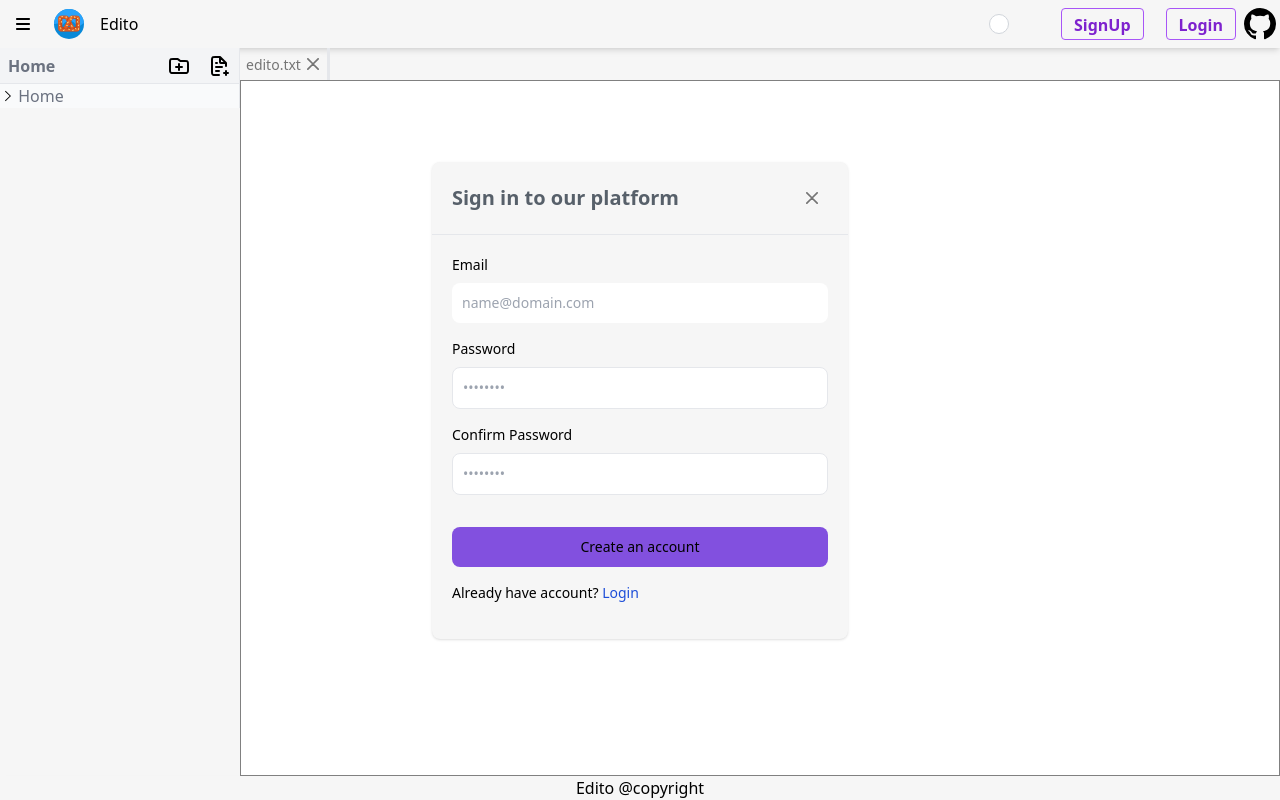
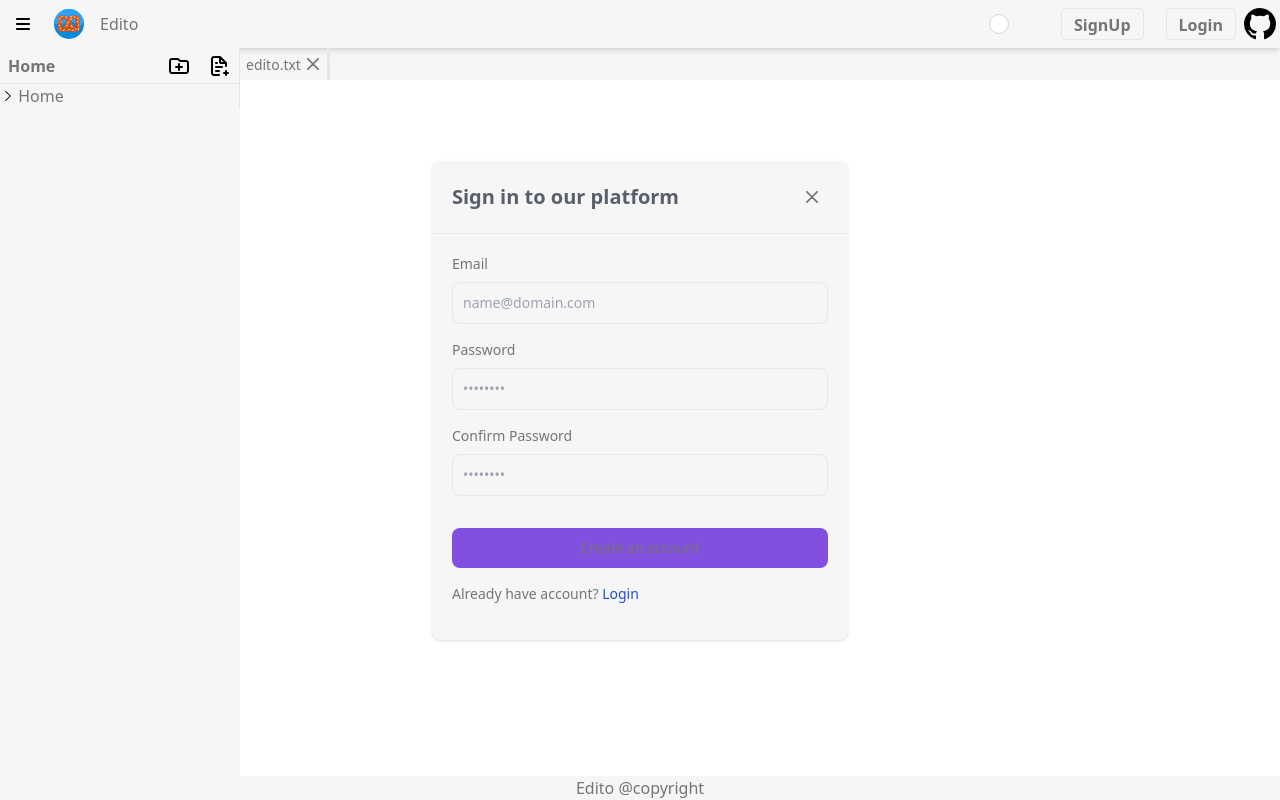
Before and after one commit to Nirajsah17/edito, a React (Create React App) app: page / in a window 1280 px wide. Both pictures are taken after a click on the button "SignUp". Built offline with nearby package versions, Linux system fonts and the light colour scheme; the HTML template or start-up script is replaced by a standard one.

Commit message:
Dark and Light mode updated

```diff
--- a/src/components/File.js
+++ b/src/components/File.js
@@ -1,6 +1,6 @@
 const File = ({ name , uuid, activeFile}) => (
-  <div className={uuid === activeFile?.id ? " px-0.5 my-1 border border-slate-400 cursor-pointer bg-slate-200": "px-0.5 my-1 cursor-pointer hover:bg-slate-200"} data-file={uuid} data-name={name}>
-    <span className="text-sm" data-file={uuid} data-name={name}>{name}</span>
+  <div className={uuid === activeFile?.id ? "p-1 my-1 border border-b cursor-pointer bg-bg-overlay hover:bg-bg-overlay": "p-1 my-1 cursor-pointer hover:bg-bg-overlay"} data-file={uuid} data-name={name} title={name}>
+    <span className="text-sm" data-file={uuid} data-name={name} title={name}>{name}</span>
   </div>
 );
 
--- a/src/components/Footer.js
+++ b/src/components/Footer.js
@@ -3,7 +3,7 @@ import UserContext from "../lib/UserContext.js";
 
 function Footer() {
   return (
- <div className="flex flex-row justify-center items-center shadow-md">
+ <div className="flex flex-row justify-center items-center shadow-md text-fg-default">
    Edito @copyright
  </div>
   );
--- a/src/components/MainBody.js
+++ b/src/components/MainBody.js
@@ -97,13 +97,13 @@ function MainBody({ openCode, activeFile, setActiveFile, fileStore }) {
             onInput={syncScroll}
             onScroll={syncScroll}
             onKeyDown={handleKeyDown}
-            className="scrollbar-thumb-gray-200 scrollbar-track-gray-100 scrollbar-thumb-rounded-md scrollbar-thin"
+            className="scrollbar-thumb-gray-200 scrollbar-track-gray-100 scrollbar-thumb-rounded-md scrollbar-thin bg-bg-accentEmphasis"
           ></textarea>
           <pre
             ref={higthlightingRef}
             id="highlighting"
             aria-hidden="true"
-            className="scrollbar-thumb-gray-200 scrollbar-track-gray-100 scrollbar-thumb-rounded-md scrollbar-thin"
+            className="scrollbar-thumb-gray-200 scrollbar-track-gray-100 scrollbar-thumb-rounded-md scrollbar-thin bg-bg-accentEmphasis"
           >
             <code
               className="language-javascript scrollbar-thumb-gray-200 scrollbar-track-gray-100 scrollbar-thumb-rounded-md scrollbar-thin"
--- a/src/components/Navbar.js
+++ b/src/components/Navbar.js
@@ -22,12 +22,12 @@ export default function Navbar({
   };
 
   const handleMode = (e) => {
-    document.body.classList.toggle("dark")
+    document.body.classList.toggle("dark-theme")
   };
 
   return (
     <>
-      <div className="flex flex-row justify-between w-full h-12">
+      <div className="flex flex-row justify-between w-full h-12 text-fg-default">
         <div className="flex flex-row justify-center">
           <div className="flex justify-center px-2 m-2 cursor-pointer rounded">
             <button onClick={onToggleSidebar}>
@@ -48,7 +48,7 @@ export default function Navbar({
         <div className="flex flex-row">
           <label className="inline-flex items-center me-5 cursor-pointer">
             <input type="checkbox" onChange={handleMode} value="" className="sr-only peer"></input>
-            <div className="relative w-11 h-6 rounded-full peer dark:bg-gray-200 peer-focus:ring-4 peer-focus:ring-purple-300 dark:peer-focus:ring-purple-800 peer-checked:after:translate-x-full rtl:peer-checked:after:-translate-x-full peer-checked:after:border-white after:content-[''] after:absolute after:top-0.5 after:start-[2px] after:bg-white after:border-gray-300 after:border after:rounded-full after:h-5 after:w-5 after:transition-all dark:border-gray-600 peer-checked:bg-gray-900"></div>
+            <div className="relative w-11 h-6 rounded-full peer dark:bg-gray-200 peer-checked:after:translate-x-full rtl:peer-checked:after:-translate-x-full  after:content-[''] after:absolute after:top-0.5 after:start-[2px] after:bg-white after:border-gray-300 after:border after:rounded-full after:h-5 after:w-5 after:transition-all dark:border-gray-600 peer-checked:bg-gray-900"></div>
           </label>
           {userName ? (
             <div className="m-1 flex flex-row justify-center relative">
@@ -67,7 +67,7 @@ export default function Navbar({
               <div className="px-0.5 flex flex-row justify-center">
                 <button
                   onClick={onOpenSignup}
-                  className="m-2 bg-transparent hover:bg-purple-500 text-purple-700 font-semibold hover:text-white py-1 px-3 border border-purple-500 hover:border-transparent rounded"
+                  className="m-2 bg-transparent hover:bg-bg-accentEmphasis font-semibold hover:text-white py-1 px-3 border  hover:border-transparent rounded"
                 >
                   SignUp
                 </button>
@@ -75,7 +75,7 @@ export default function Navbar({
               <div className="px-1 flex flex-row justify-center">
                 <button
                   onClick={onOpenLogin}
-                  className="m-2 bg-transparent hover:bg-purple-500 text-purple-700 font-semibold hover:text-white py-1 px-3 border border-purple-500 hover:border-transparent rounded"
+                  className="m-2 bg-transparent hover:bg-bg-accentEmphasis font-semibold hover:text-white py-1 px-3 border  hover:border-transparent rounded"
                 >
                   Login
                 </button>
--- a/src/components/SignUp.js
+++ b/src/components/SignUp.js
@@ -86,7 +86,7 @@ function SignUp({ onCloseSignup, onSubmit, userStore, directoryStore }) {
                 <div>
                   <label
                     htmlFor="email"
-                    className="mb-2 block text-sm font-medium"
+                    className="mb-2 block text-sm font-medium text-fg-default"
                   >
                     Email
                   </label>
@@ -94,7 +94,7 @@ function SignUp({ onCloseSignup, onSubmit, userStore, directoryStore }) {
                     type="email"
                     name="email"
                     id="email"
-                    className="block w-full rounded-lg border-border-default  p-2.5 text-sm"
+                    className="block w-full rounded-lg border p-2.5 text-sm bg-bg-default text-fg-default"
                     placeholder="name@domain.com"
                     value={email}
                     onChange={handleEmailChange}
@@ -104,7 +104,7 @@ function SignUp({ onCloseSignup, onSubmit, userStore, directoryStore }) {
                 <div>
                   <label
                     htmlFor="password"
-                    className="mb-2 block text-sm font-medium"
+                    className="mb-2 block text-sm font-medium text-fg-default"
                   >
                     Password{" "}
                   </label>
@@ -113,7 +113,7 @@ function SignUp({ onCloseSignup, onSubmit, userStore, directoryStore }) {
                     name="password"
                     id="password"
                     placeholder="••••••••"
-                    className="block w-full rounded-lg border   p-2.5 text-sm"
+                    className="block w-full rounded-lg border bg-bg-default p-2.5 text-sm text-fg-default bg-bg"
                     value={password}
                     onChange={handlePasswordChange}
                     required
@@ -122,7 +122,7 @@ function SignUp({ onCloseSignup, onSubmit, userStore, directoryStore }) {
                 <div>
                   <label
                     htmlFor="password"
-                    className="mb-2 block text-sm font-medium"
+                    className="mb-2 block text-sm font-medium text-fg-default"
                   >
                     Confirm Password
                   </label>
@@ -131,17 +131,17 @@ function SignUp({ onCloseSignup, onSubmit, userStore, directoryStore }) {
                     name="confirmPassword"
                     id="confirmPassword"
                     placeholder="••••••••"
-                    className="block w-full rounded-lg border   p-2.5 text-sm"
+                    className="block w-full rounded-lg border bg-bg-default p-2.5 text-sm text-fg-default"
                     value={confirmPassword}
                     onChange={handleConfirmPasswordChange}
                     required
                   />
                 </div>
-                <div className="flex justify-between"></div>
-                <button className="w-full rounded-lg  px-5 py-2.5 text-center text-sm font-medium bg-bg-doneEmphasis hover:bg-bg-accentEmphasis">
+                <div className="flex justify-between "></div>
+                <button className="w-full rounded-lg  px-5 py-2.5 text-center text-sm font-medium bg-bg-doneEmphasis hover:bg-bg-accentEmphasis text-fg-default">
                   Create an account
                 </button>
-                <div className="text-sm font-medium">
+                <div className="text-sm font-medium text-fg-default">
                   {" "}
                   Already have account?{" "}
                   <a
--- a/src/custom.css
+++ b/src/custom.css
@@ -2,7 +2,8 @@
 #highlighting {
   margin: 0;
   padding: 10px;
-  border: 1px solid gray;
+  border: var(--border-default);
+  background-color: var(--canvas-default);
   height: 100%;
   width: 100%;
 }
@@ -37,21 +38,21 @@
 #editing {
   color: transparent;
   background: transparent;
-  caret-color: black;
+  caret-color: var(--caret-default);
 }
 
 /* customization */
 
 pre[class*="language-"] {
-  background-color: white;
+  background-color: var(--bg-default);
 }
 
 .line-numbers {
-  background-color: #e0e0e0;
+  background-color: var(--bg-default);
 }
 
 .line-highlight {
-  background-color: #d0d0d0;
+  background-color: var(--bg-default);
 }
 
 /* scrolling */
@@ -78,7 +79,7 @@ textarea:focus {
 .terminal-container {
   border: 1px solid gray;
   background: "#fff";
-  color: #0F0;
+  color: var(--canvas-default);
   font-family: monospace;
   height: 200px;
   box-sizing: border-box;
@@ -100,7 +101,7 @@ textarea:focus {
 }
 
 #input::selection {
-  color: #fff;
+  color: var(--bg-default);
   background: #0F0;
 }
 
@@ -132,9 +133,9 @@ textarea:focus {
 }
 
 ::-moz-selection {
-  background: hsla(248, 53%, 58%, 0.4);
+  background: hsla(194, 31%, 7%, 0.1);
 }
 
 ::selection {
-  background: hsla(0, 3%, 8%, 0.1);
+  background: hsla(194, 31%, 7%, 0.1);
 }
--- a/src/index.css
+++ b/src/index.css
@@ -19,7 +19,7 @@
     --fg-emphasis: #212121;
 
     --bg-default: #f6f6f6;
-    --bg-overlay: #2121210d;
+    --bg-overlay: #1111110d;
     --bg-inset: #f6f8fa;
     --bg-subtle: #f6f8fa;
     --bg-emphasis: #D0D7DE;
@@ -107,6 +107,7 @@
     --tp-label-foreground-color: var(--fg-default);
     --tp-monitor-background-color: var(--bg-default);
     --tp-monitor-foreground-color: var(--fg-default);
+    --caret-default: black;
 
     .slider {
       -webkit-appearance: none;
@@ -253,6 +254,7 @@
     --tp-label-foreground-color: var(--fg-default);
     --tp-monitor-background-color: var(--bg-default);
     --tp-monitor-foreground-color: var(--fg-default);
+    --caret-default: black;
   }
 
   .dark-theme {
@@ -359,6 +361,7 @@
     --tp-label-foreground-color: var(--fg-default);
     --tp-monitor-background-color: var(--bg-default);
     --tp-monitor-foreground-color: var(--fg-default);
+    --caret-default: white;
   }
 }
 
--- a/tailwind.config.js
+++ b/tailwind.config.js
@@ -138,6 +138,9 @@ module.exports = {
           sponsors: "var(--border-sponsors)",
           sponsorsEmphasis: "var(--border-sponsors-emphasis)",
         },
+        caret:{
+          default: "var(--caret-default)",
+        }
       },
     },
   },
```
Also changed, not shown: src/components/Folder.js (+6 -6 lines), src/components/LeftSidebar.js (+6 -5 lines), src/components/Login.js (+9 -9 lines).
